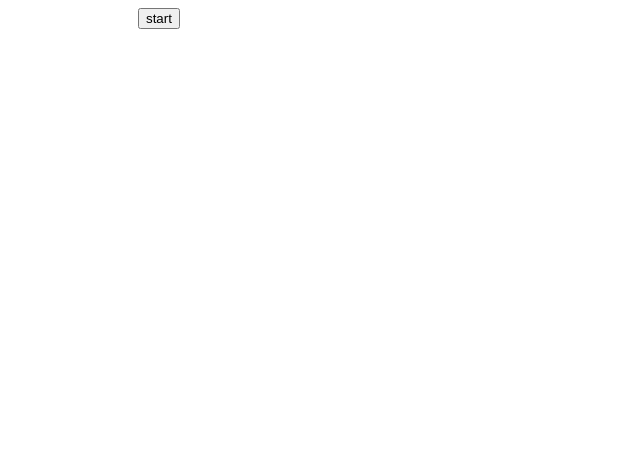
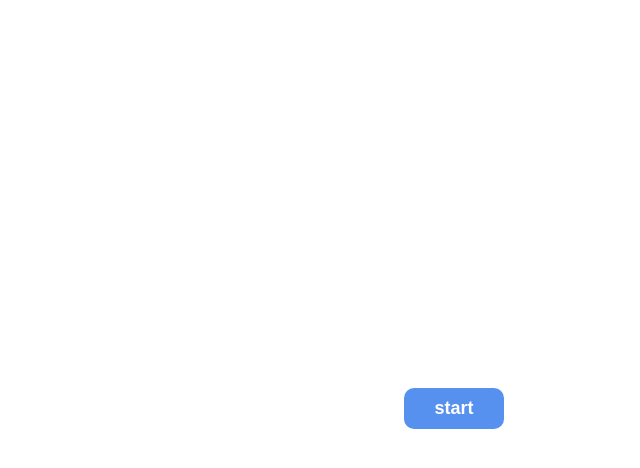
Before and after one commit to acciojob/golf-react-imrahulsrivastava, a React app: page / in a window 1280 px wide. Shown: the top 468 px of the page, without its empty margins (186-826 px from the left). Built offline with nearby package versions, Linux system fonts and the light colour scheme; the HTML template or start-up script is replaced by a standard one.

Commit message:
corrected App.js and App.css

```diff
--- a/src/components/App.js
+++ b/src/components/App.js
@@ -1,13 +1,26 @@
 import React, { useEffect, useState } from "react";
 import "../styles/App.css";
 
-const App = () => {
+function App() {
   const [showBall, setShowBall] = useState(false);
   const [ballPosition, setBallPosition] = useState(0);
 
+  const RenderChoice = () =>
+    showBall ? (
+      <div className="ball" style={{ left: ballPosition + "px" }}></div>
+    ) : (
+      <button className="start" onClick={buttonClickHandler}>
+        start
+      </button>
+    );
+
+  const buttonClickHandler = () => setShowBall(!showBall);
+
   const handleKeyDown = (e) => {
-    if (e.key === "ArrowRight") {
-      setBallPosition((prev) => prev + 5);
+    if (e.key === "ArrowRight" || e.keyCode === 39) {
+      setBallPosition((position) => position + 5);
+    } else if (e.key === "ArrowLeft" || e.keyCode === 37) {
+      setBallPosition((position) => position - 5);
     }
   };
 
@@ -18,18 +31,11 @@ const App = () => {
     };
   }, []);
 
-  const renderBallOrButton = () =>
-    showBall ? (
-      <div className="ball" style={{ right: ballPosition + "px" }}>
-        ball
-      </div>
-    ) : (
-      <button onClick={() => setShowBall(true)} className="start">
-        start
-      </button>
-    );
-
-  return <div className="playground">{renderBallOrButton()}</div>;
-};
+  return (
+    <div className="playground">
+      <RenderChoice />
+    </div>
+  );
+}
 
 export default App;
--- a/src/styles/App.css
+++ b/src/styles/App.css
@@ -1,11 +1,20 @@
-body html .root {
-  height: 100%;
+.playground {
+  display: flex;
+  justify-content: center;
+  align-items: center;
+  height: 100vh;
 }
 
-.playground {
-  width: 50%;
-  height: 50%;
-  margin: auto;
+.start {
+  padding: 10px 30px;
+  background-color: rgb(87, 145, 239);
+  color: white;
+  font-size: large;
+  font-weight: 600;
+  outline: none;
+  border: none;
+  border-radius: 10px;
+  cursor: pointer;
 }
 
 .ball {
@@ -13,7 +22,7 @@ body html .root {
   box-shadow: 0 10px 10px -6px;
   position: relative;
   right: 0px;
-  height: 50px;
-  width: 50px;
-  border-radius: 25px;
+  height: 100px;
+  width: 100px;
+  border-radius: 50%;
 }
```
